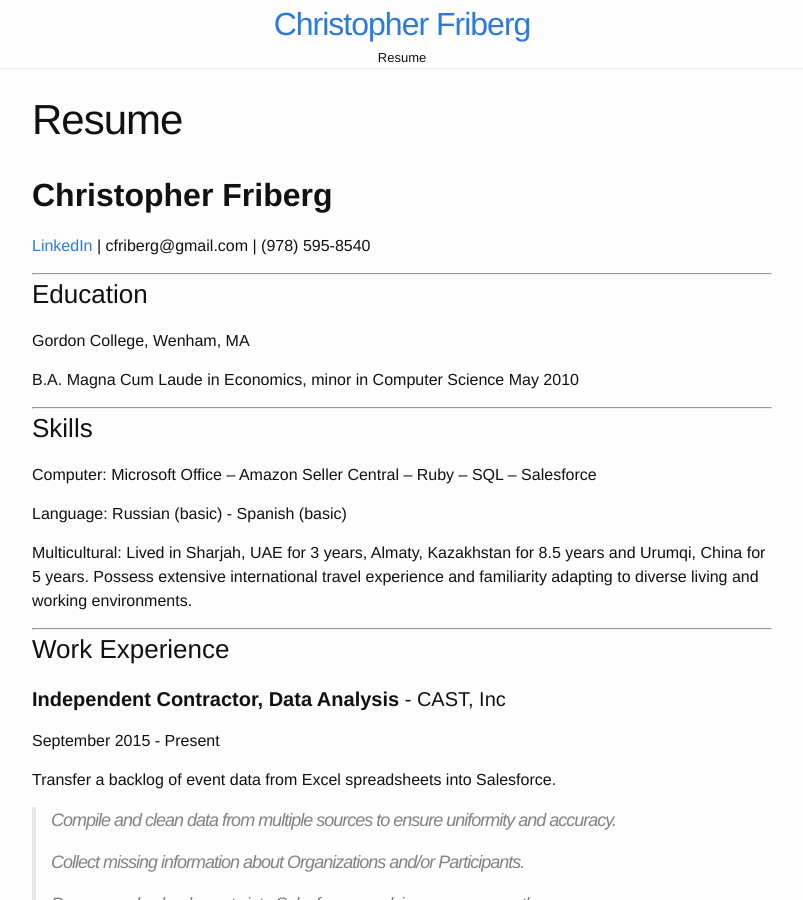
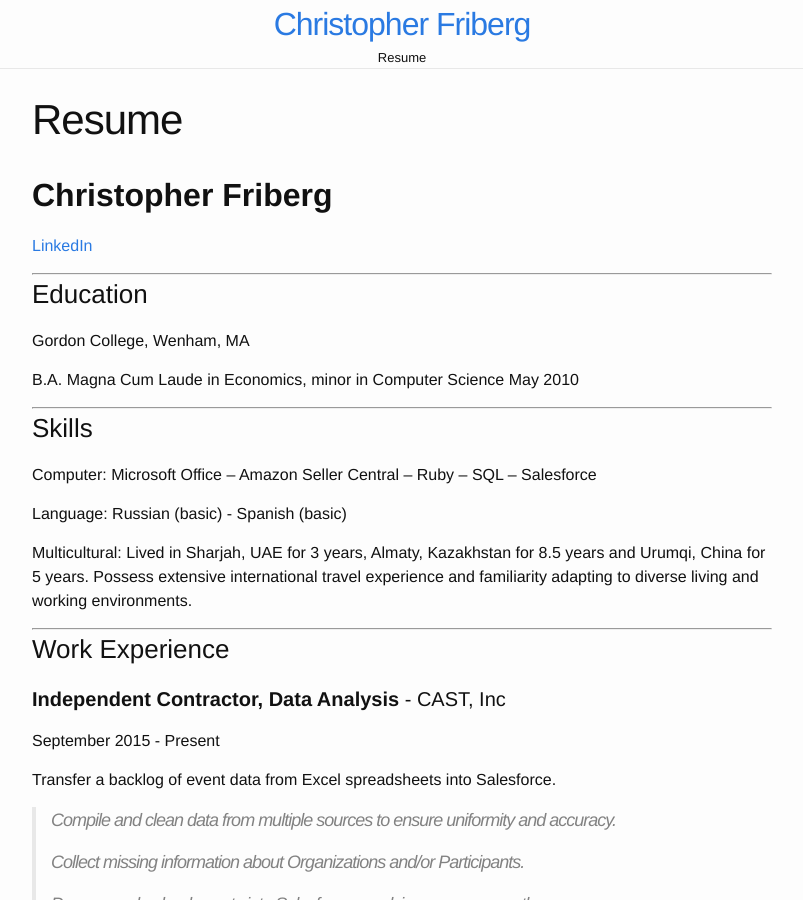
Before and after one commit to christopherfriberg/christopherfriberg, a Jekyll site: the page built from _pages/resume.md, in a window 1280 px wide and 900 px high. Shown: the whole window, without its empty margins (238-1041 px from the left). Built offline with Jekyll 4.4.1, drawn with Linux system fonts in a browser that asks for light colours.

Commit message:
Remove email address

```diff
--- a/_config.yml
+++ b/_config.yml
@@ -1,6 +1,5 @@
 # Site settings
 title: Christopher Friberg
-email: cfriberg@gmail.com
 description: Personal website for Christopher Friberg
 baseurl: "" # the subpath of your site, e.g. /blog/
 url: "http://christopherfriberg.com" # the base hostname & protocol for your site
--- a/_pages/resume.md
+++ b/_pages/resume.md
@@ -5,7 +5,7 @@ permalink: /resume/
 ---
 
 ## **Christopher Friberg**
-[LinkedIn] [linkedin] | cfriberg@gmail.com | (978) 595-8540
+[LinkedIn] [linkedin]
 
 
 *****
```
